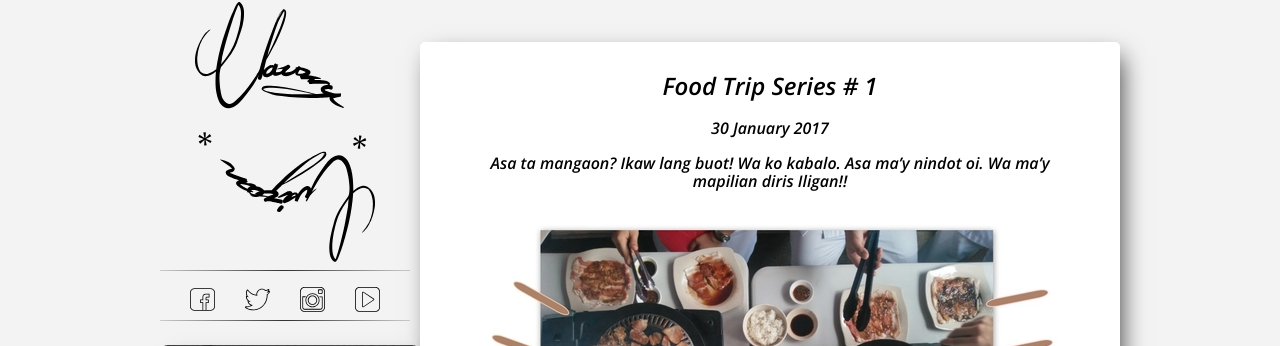
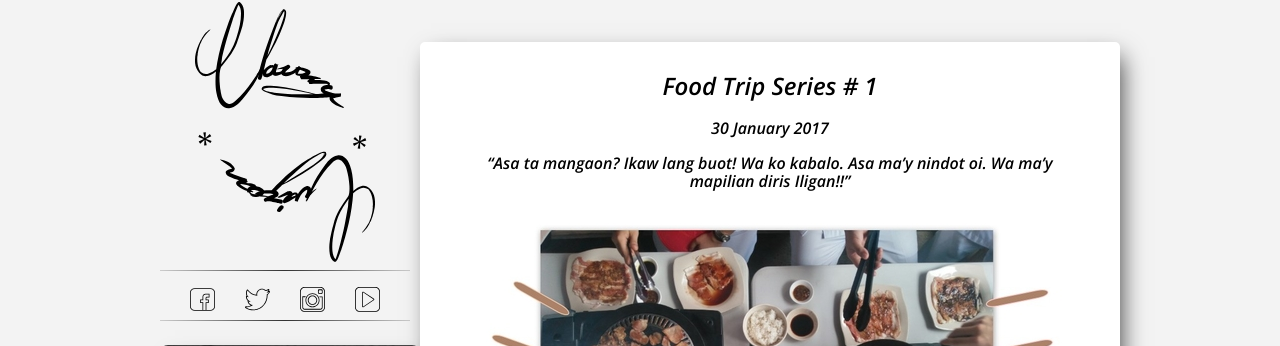
Before and after one commit to clauwycuizon/clauwycuizon, a Jekyll site: the page built from _posts/2017-01-30-food-trip-series-number-1.markdown, in a window 1280 px wide. Shown: the part 101-447 px from the top of the page. Built offline with Jekyll 4.4.1, drawn with Linux system fonts in a browser that asks for light colours; our own code applies the rules of GitHub Pages for plain Markdown files.

Commit message:
Updated Food Trip Series Number 1

```diff
--- a/_posts/2017-01-30-food-trip-series-number-1.markdown
+++ b/_posts/2017-01-30-food-trip-series-number-1.markdown
@@ -3,11 +3,10 @@ title: 'Food Trip Series # 1'
 date: 2017-01-30 14:07:00 Z
 Comments: true
 Author: Claudine Cuizon
-image: "/uploads/rsz_aiannas.jpg"
 ---
 
-Asa ta mangaon? Ikaw lang buot! Wa ko kabalo.
-Asa ma’y nindot oi. Wa ma’y mapilian diris Iligan!!
+"Asa ta mangaon? Ikaw lang buot! Wa ko kabalo.
+Asa ma’y nindot oi. Wa ma’y mapilian diris Iligan!!"
 
 
 ![rsz_aiannas.jpg](/uploads/rsz_aiannas.jpg){: .center-image }
```
